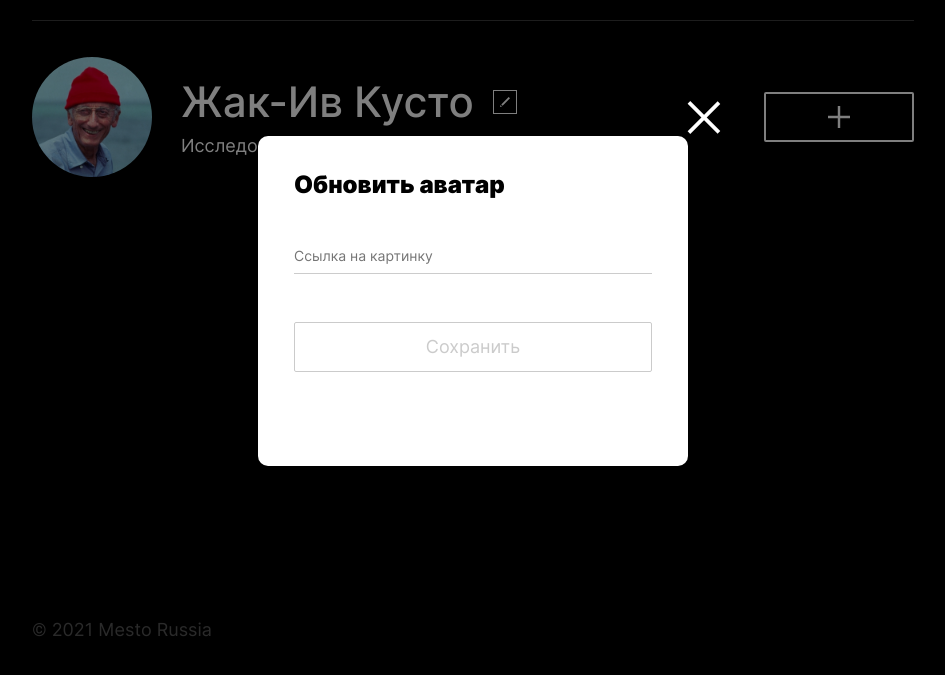
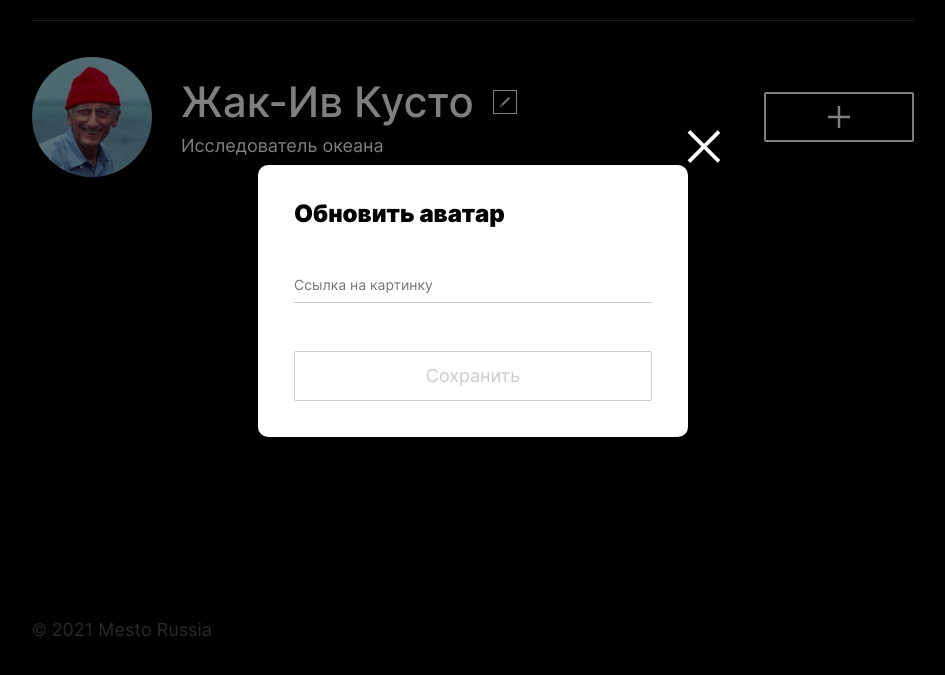
Before and after one commit to DaniilEvdokimov/mesto-project-ff, a website built with webpack: page src/index.html in a window 1280 px wide. Both pictures are taken after a click on the element 259 px from the left and 216 px from the top of the page. Shown: the part 99-774 px from the top of the page, without its empty margins (167-1112 px from the left). Built offline with nearby package versions, Linux system fonts and the light colour scheme; no server answers.

Commit message:
Fix styles

```diff
--- a/src/blocks/popup/__content/popup__content.css
+++ b/src/blocks/popup/__content/popup__content.css
@@ -17,3 +17,7 @@
     padding: 30px 20px;
   }
 }
+
+.popup_type_edit-avatar-content {
+  min-height: 272px;
+}
--- a/src/index.html
+++ b/src/index.html
@@ -113,7 +113,7 @@
   </div>
 </div>
 <div class="popup popup_is-animated popup_type_new-avatar">
-  <div class="popup__content">
+  <div class="popup__content popup_type_edit-avatar-content">
     <button type="button" class="popup__close"></button>
     <h3 class="popup__title">Обновить аватар</h3>
     <form class="popup__form" name="new-avatar" novalidate>
```
